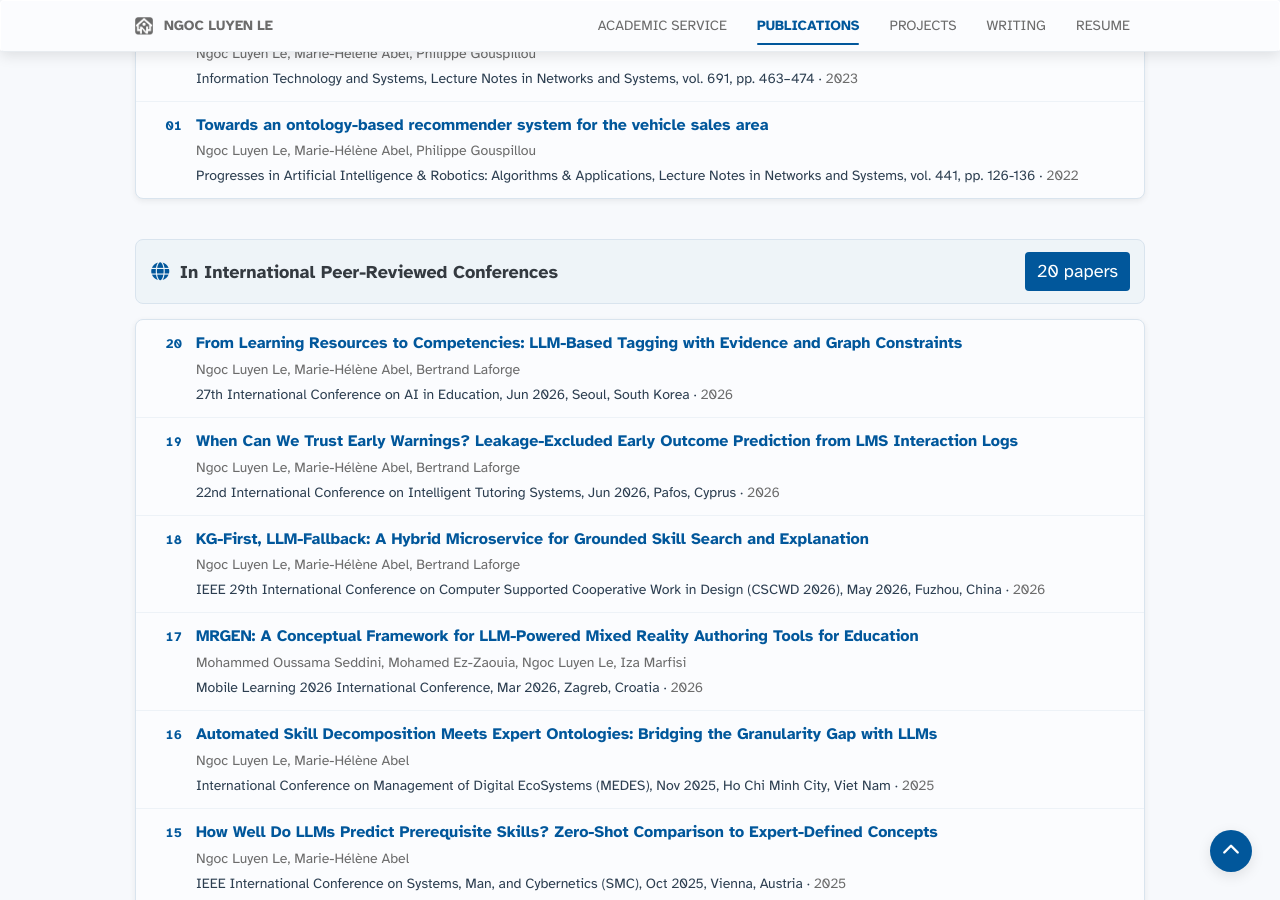
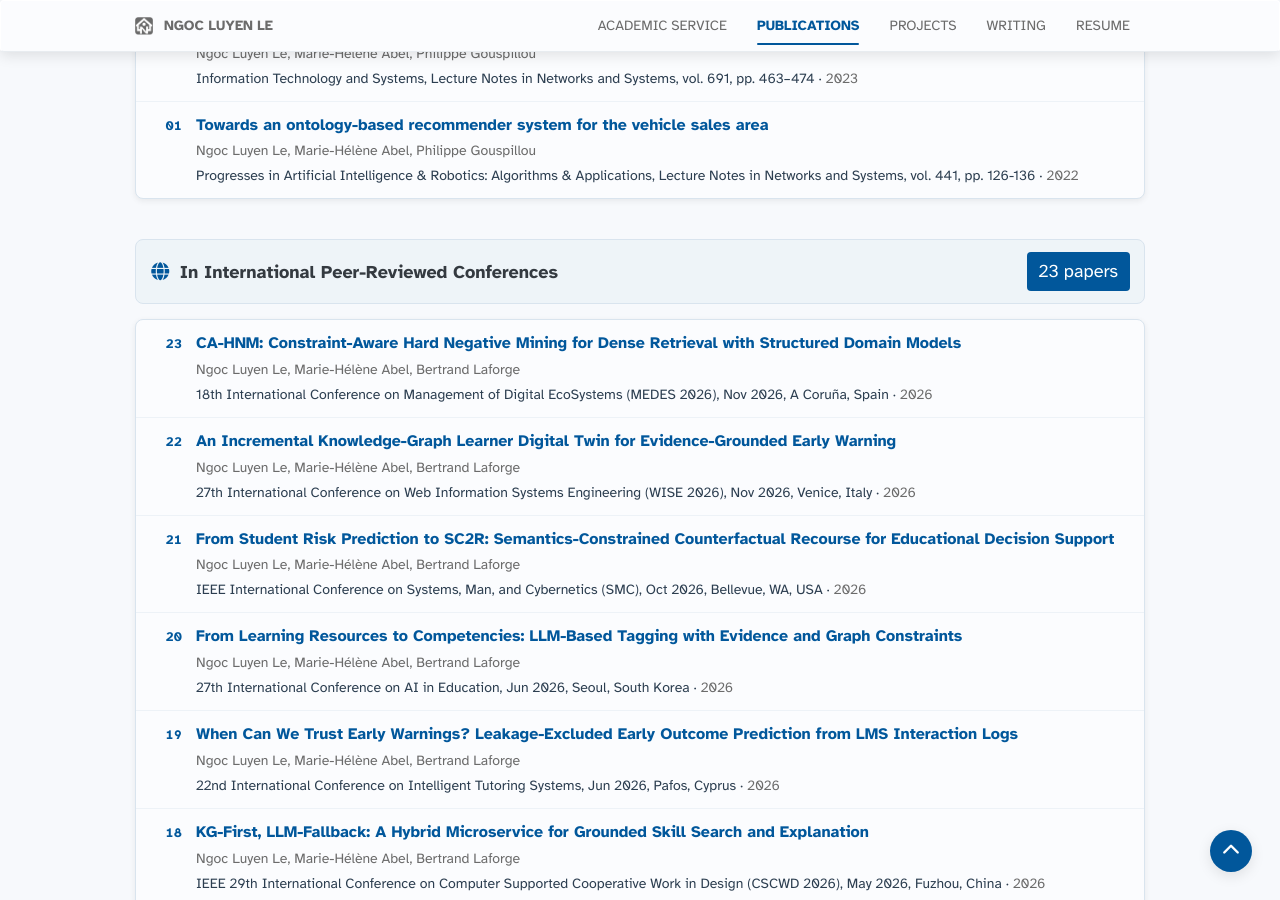
Before and after one commit to lengocluyen/lengocluyen.github.io, a Jekyll site: the page built from publications.html, in a window 1280 px wide and 900 px high, scrolled down 1205 px. Built offline with Jekyll 4.4.1, drawn with Linux system fonts in a browser that asks for light colours; some web fonts are replaced.

Commit message:
Add 2026 SMC/WISE/MEDES papers, 3 review venues, Wail Ouaret supervision
Publications (_data/publications.yml):
- MEDES 2026 - CA-HNM: Constraint-Aware Hard Negative Mining for Dense
  Retrieval with Structured Domain Models
- WISE 2026 - An Incremental Knowledge-Graph Learner Digital Twin for
  Evidence-Grounded Early Warning
- SMC 2026 - From Student Risk Prediction to SC2R: Semantics-Constrained
  Counterfactual Recourse for Educational Decision Support

Titles and author lists verified against the arXiv records. Ordered by
conference date: MEDES (23-25 Nov), WISE (1-5 Nov), SMC (4-7 Oct).
Derived totals: 42 publications, 29 conference papers.

Peer review (_data/reviews.yml):
- International Journal of Data Science and Analytics (Springer)
- BMC Medical Informatics and Decision Making (Springer)
- IET Collaborative Intelligent Manufacturing (Wiley)

Journal titles verified against their homepages. Derived totals:
28 rounds across 23 venues.

Supervision (_includes/services.html):
- Wail Ouaret, ENSIA research intern on the AARECO project; section
  badge 4 -> 5 Projects

Also aligns the WISE 2026 name in _data/committees.yml with the
conference's official title ("Web Information Systems Engineering").

Co-Authored-By: Claude Opus 5 <noreply@anthropic.com>

```diff
--- a/_data/committees.yml
+++ b/_data/committees.yml
@@ -5,7 +5,7 @@
 - role: Technical Programme Committee
   tone: primary
   short: WISE 2026
-  venue: 27th International Conference on Web Information Systems and Engineering
+  venue: 27th International Conference on Web Information Systems Engineering
   detail: November 2026 &middot; Venice, Italy
   url: https://conferences.sigappfr.org/wise2026/
 
--- a/_data/publications.yml
+++ b/_data/publications.yml
@@ -64,6 +64,21 @@
   icon: fas fa-globe
   noun: "papers"
   items:
+    - title: "CA-HNM: Constraint-Aware Hard Negative Mining for Dense Retrieval with Structured Domain Models"
+      authors: "Ngoc Luyen Le, Marie-Hélène Abel, Bertrand Laforge"
+      venue: "18th International Conference on Management of Digital EcoSystems (MEDES 2026), Nov 2026, A Coruña, Spain"
+      year: 2026
+      url: https://arxiv.org/abs/2610.35045
+    - title: "An Incremental Knowledge-Graph Learner Digital Twin for Evidence-Grounded Early Warning"
+      authors: "Ngoc Luyen Le, Marie-Hélène Abel, Bertrand Laforge"
+      venue: "27th International Conference on Web Information Systems Engineering (WISE 2026), Nov 2026, Venice, Italy"
+      year: 2026
+      url: https://arxiv.org/abs/2610.36820
+    - title: "From Student Risk Prediction to SC2R: Semantics-Constrained Counterfactual Recourse for Educational Decision Support"
+      authors: "Ngoc Luyen Le, Marie-Hélène Abel, Bertrand Laforge"
+      venue: "IEEE International Conference on Systems, Man, and Cybernetics (SMC), Oct 2026, Bellevue, WA, USA"
+      year: 2026
+      url: https://arxiv.org/abs/2608.17618
     - title: "From Learning Resources to Competencies: LLM-Based Tagging with Evidence and Graph Constraints"
       authors: "Ngoc Luyen Le, Marie-Hélène Abel, Bertrand Laforge"
       venue: "27th International Conference on AI in Education, Jun 2026, Seoul, South Korea"
```
Also changed, not shown: _data/reviews.yml (+21 -0 lines), _includes/services.html (+13 -1 lines).
